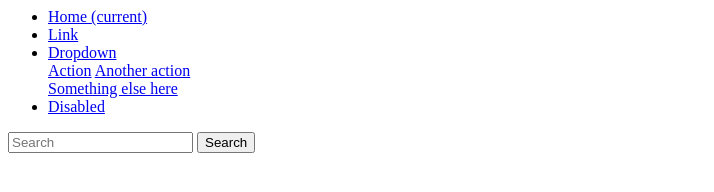
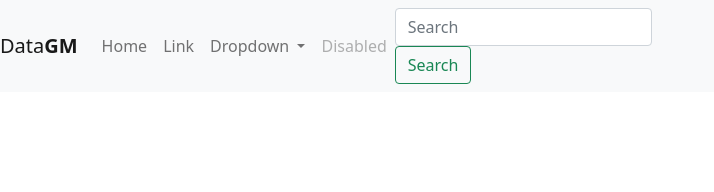
Before and after one commit to chrisjpope/DataGM, a plain HTML site: page docs/index.html in a window 1280 px wide. Shown: the whole page, without its empty margins (0-714 px from the left). Drawn offline with nearby package versions, Linux system fonts and the light colour scheme.

Commit message:
Update index.html

```diff
--- a/docs/index.html
+++ b/docs/index.html
@@ -1,3 +1,33 @@
+<!DOCTYPE html>
+<html lang="en">
+
+<head>
+	<!-- Required meta tags -->
+	<meta charset="utf-8">
+	<meta name="viewport" content="width=device-width, initial-scale=1">
+
+	<!-- Bootstrap CSS -->
+	<link href="https://cdn.jsdelivr.net/npm/bootstrap@5.1.3/dist/css/bootstrap.min.css" rel="stylesheet" integrity="sha384-1BmE4kWBq78iYhFldvKuhfTAU6auU8tT94WrHftjDbrCEXSU1oBoqyl2QvZ6jIW3" crossorigin="anonymous">
+
+	<!-- FontAwesome CSS-->
+	<link rel="stylesheet" href="https://cdnjs.cloudflare.com/ajax/libs/font-awesome/6.1.1/css/all.min.css" integrity="sha512-KfkfwYDsLkIlwQp6LFnl8zNdLGxu9YAA1QvwINks4PhcElQSvqcyVLLD9aMhXd13uQjoXtEKNosOWaZqXgel0g==" crossorigin="anonymous" referrerpolicy="no-referrer" />
+
+	<!-- Google Fonts -->
+	<link rel="preconnect" href="https://fonts.googleapis.com">
+	<link rel="preconnect" href="https://fonts.gstatic.com" crossorigin>
+	<link href="https://fonts.googleapis.com/css2?family=Sen:wght@400;700;800&display=swap" rel="stylesheet">
+
+	<title>DataGM</title>
+
+</head>
+
+<body>
+	<nav class="navbar navbar-expand-lg navbar-light bg-light">
+		<a class="navbar-brand" href="#">Data<strong>GM</strong></a>
+		<button class="navbar-toggler" type="button" data-toggle="collapse" data-target="#navbarSupportedContent" aria-controls="navbarSupportedContent" aria-expanded="false" aria-label="Toggle navigation">
+			<span class="navbar-toggler-icon"></span>
+		</button>
+
 		<div class="collapse navbar-collapse" id="navbarSupportedContent">
 			<ul class="navbar-nav mr-auto">
 				<li class="nav-item active">
```
